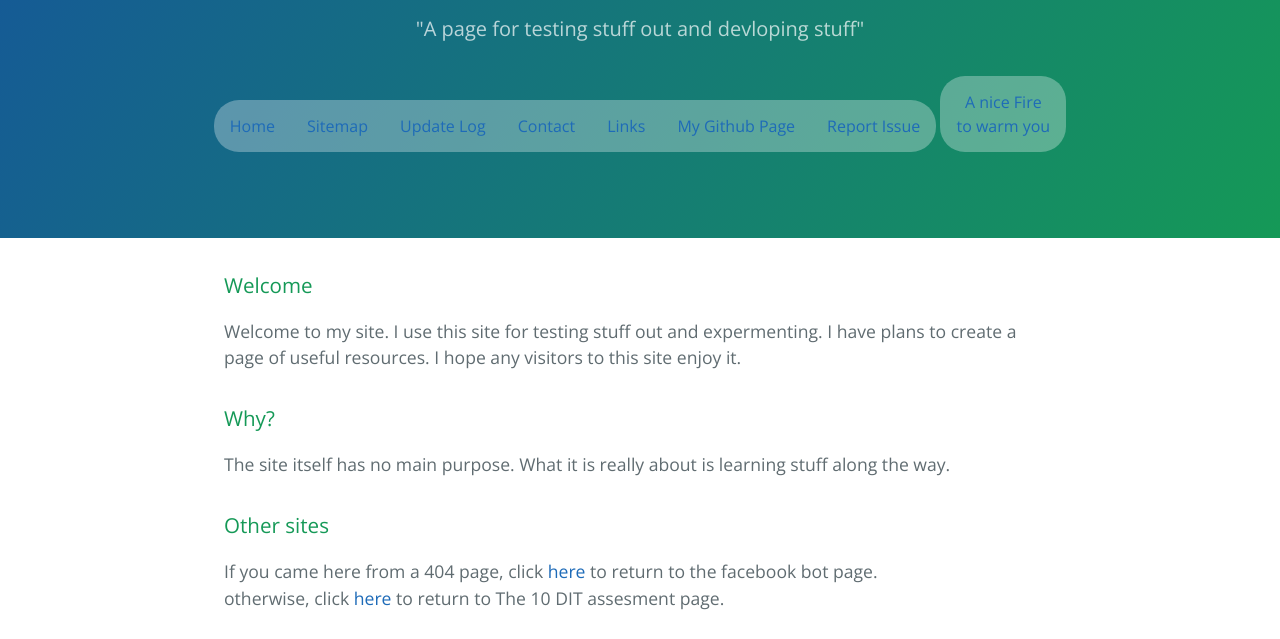
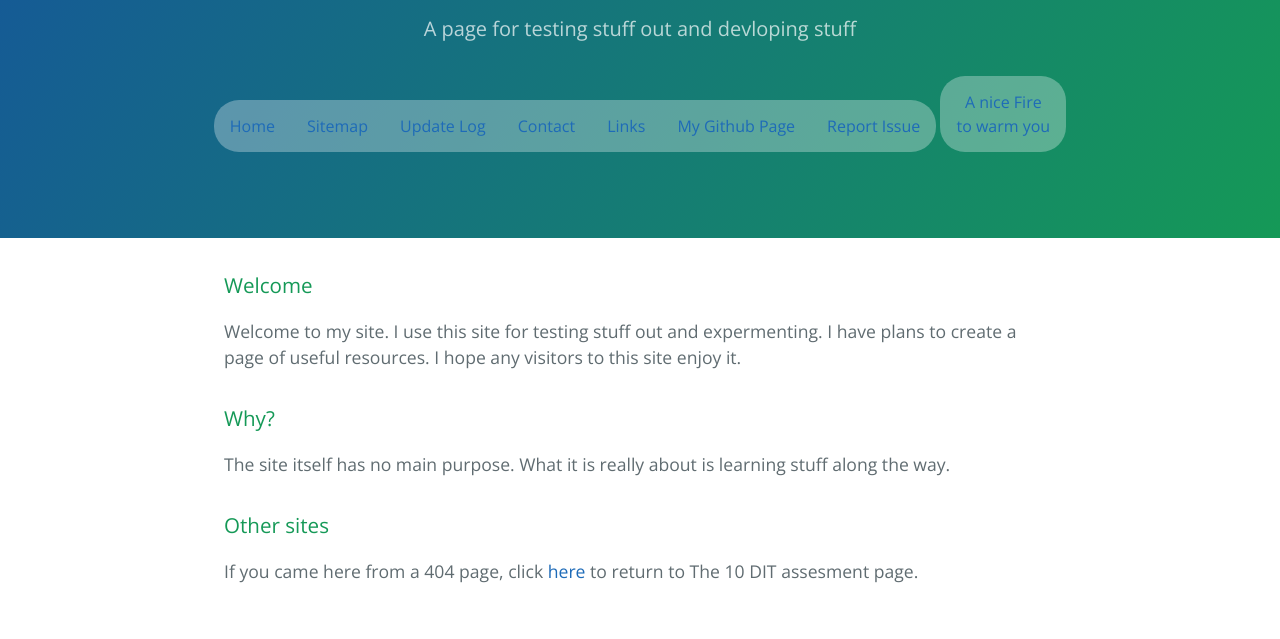
Before and after one commit to BeckBusch/BeckBusch.github.io, a plain HTML site: page index.html in a window 1280 px wide. Shown: the part 161-800 px from the top of the page. Drawn offline with nearby package versions, Linux system fonts and the light colour scheme.

Commit message:
Update index.html

```diff
--- a/index.html
+++ b/index.html
@@ -30,7 +30,7 @@ li a:hover {color: white;
   <body>
     <section class="page-header">
       <h1 class="project-name">Beckbusch.GitHub.io</h1>
-      <h2 class="project-tagline">"A page for testing stuff out and devloping stuff"</h2>
+      <h2 class="project-tagline">A page for testing stuff out and devloping stuff</h2>
       <ul>
   <li><a href="http://beckbusch.github.io">Home</a></li>
   <li><a href="https://beckbusch.github.io/page-gen-sitemap/">Sitemap</a></li>
@@ -56,9 +56,7 @@ li a:hover {color: white;
 
 <h3>Other sites</h3>
 
-<p>If you came here from a 404 page, click <a href="https://beckbusch.github.io/facebook-bot/">here</a> to return to the facebook bot page.
-<br>
-otherwise, click <a href="http://beckbusch.github.io/10dit-assesment/">here</a> to return to The 10 DIT assesment page.</p>
+<p>If you came here from a 404 page, click <a href="http://beckbusch.github.io/10dit-assesment/">here</a> to return to The 10 DIT assesment page.</p>
 
 <!--<h3>TITLE</h3>
 
```
